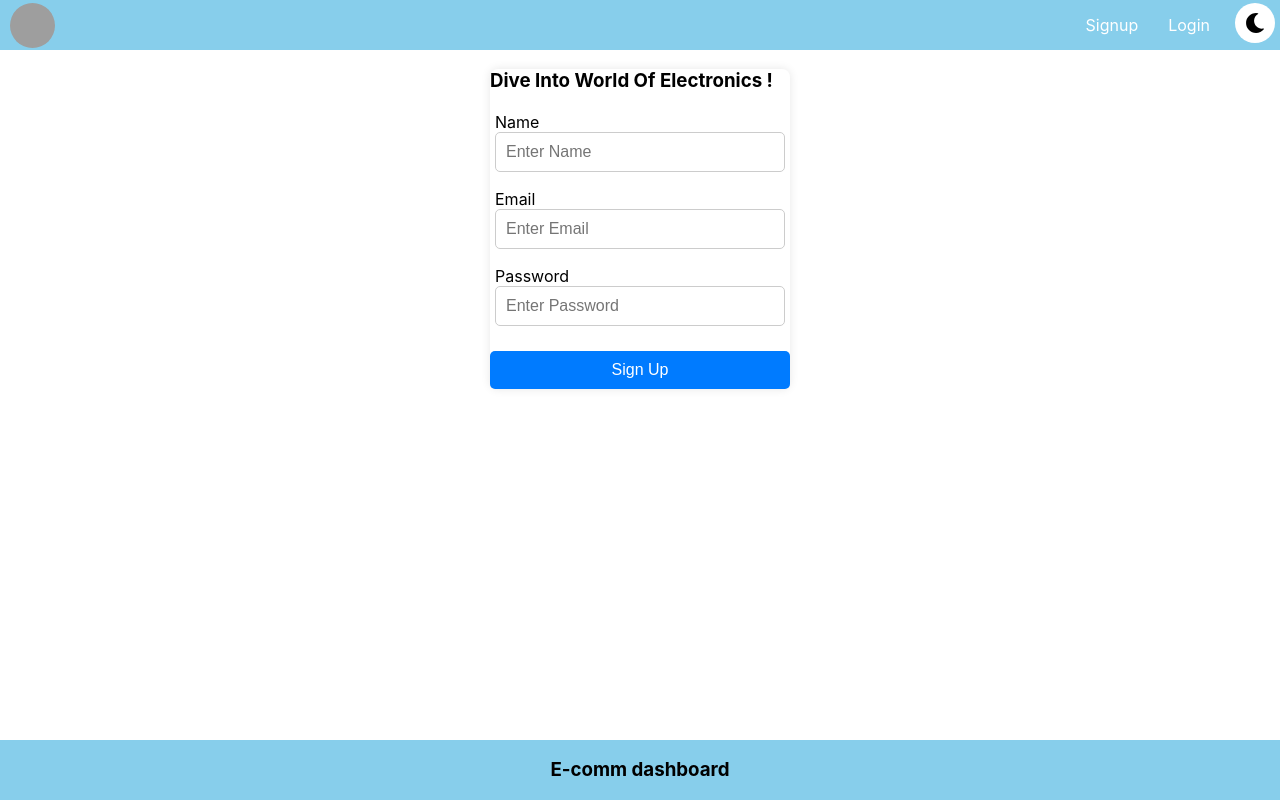
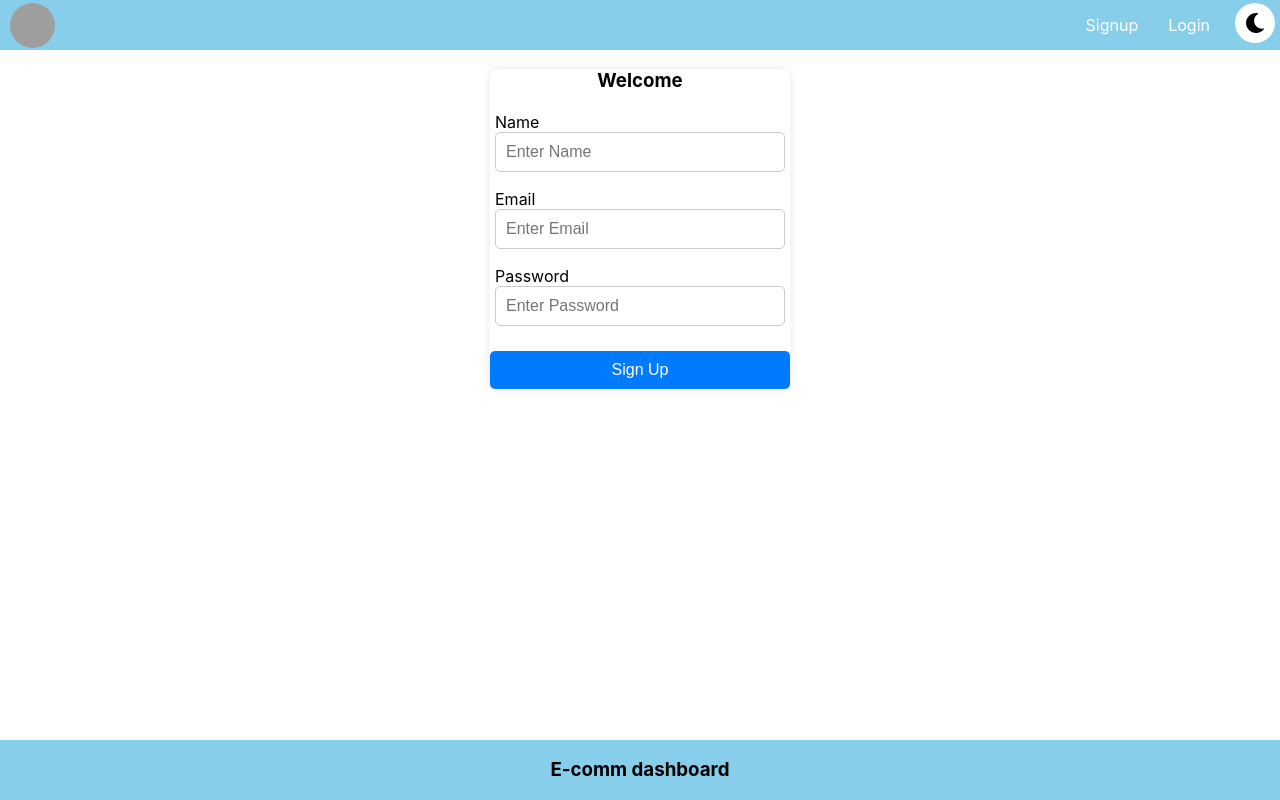
Before and after one commit to Khushi-74/E-comm-Mern-Project, a React (Create React App) app in the folder frontend/: page /signup in a window 1280 px wide. Built offline with nearby package versions, Linux system fonts and the light colour scheme; grey boxes are pictures that could not be loaded.

Commit message:
"added welcome text"

```diff
--- a/frontend/src/App.css
+++ b/frontend/src/App.css
@@ -54,6 +54,10 @@
   bottom: 0;
   background-color: skyblue;
   width: 100%;
+  text-align: center;
+}
+
+h3 {
   text-align: center;
 }
 :root {
--- a/frontend/src/components/Signup.js
+++ b/frontend/src/components/Signup.js
@@ -40,7 +40,7 @@ const Signup = ()=>{
 
     return(
         <div className="Signup">
-            <h3>Dive Into World Of Electronics !</h3>
+            <h3>Welcome</h3>
 
             <div className="input-group">
             <label>Name</label>
```
